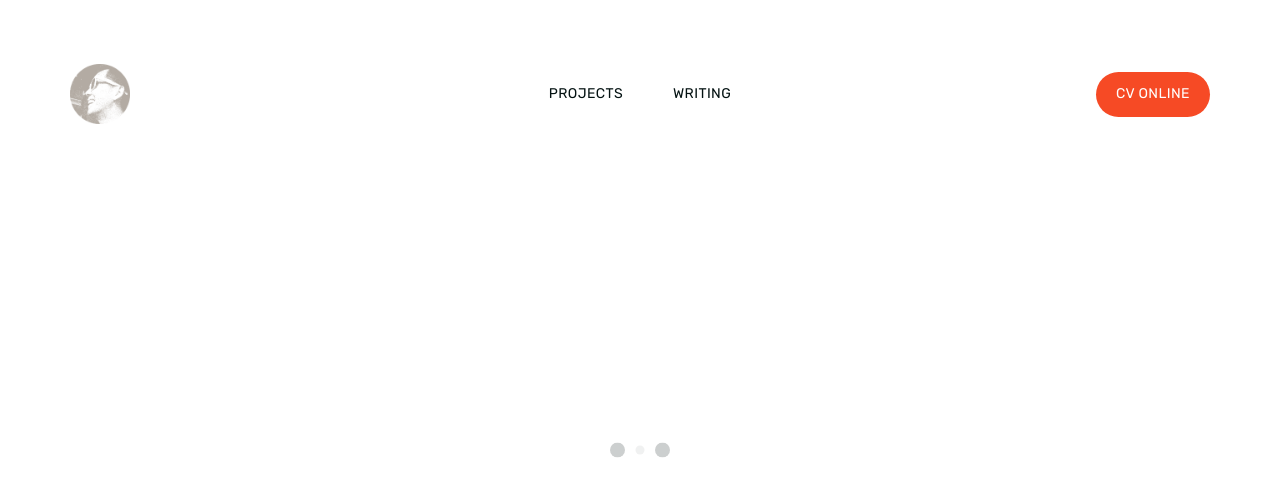
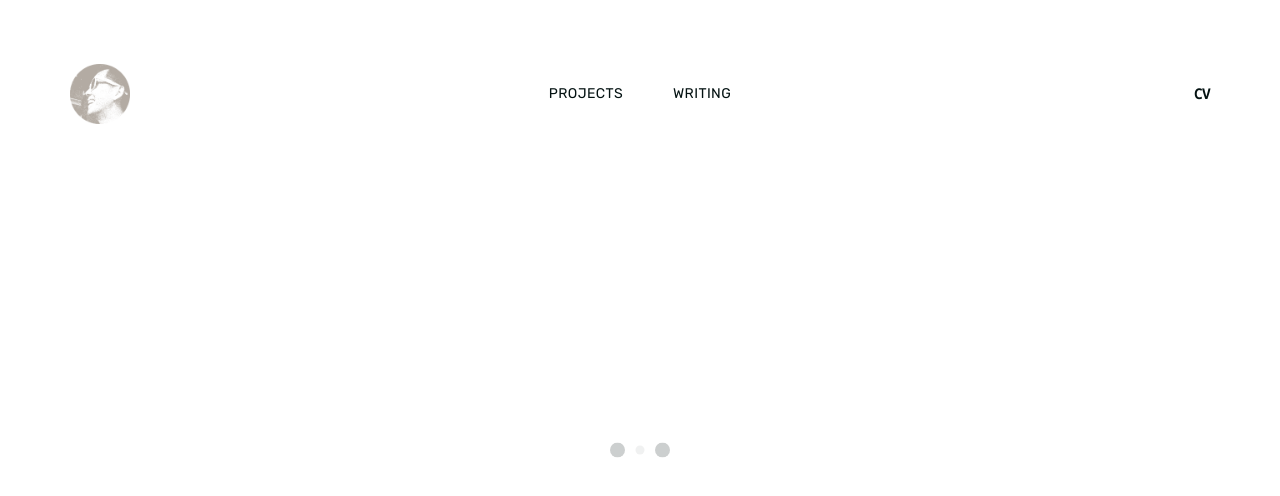
Before and after one commit to W-A-I-L-A-W-8/redesign, a Jekyll site: the page built from index.html, in a window 1280 px wide and 900 px high. Shown: the top 496 px of the window. Built offline with Jekyll 4.4.1, drawn with Linux system fonts in a browser that asks for light colours; nearby versions of some CDN libraries; comment, search, counter and statistics services are not loaded.

Commit message:
Update header.html

```diff
--- a/_includes/header.html
+++ b/_includes/header.html
@@ -31,7 +31,7 @@
 			</div>
 		</nav>
 
-		<a href="https://cv.wailaw.me/" class="header__cta button--fill">CV online</a>
+		<a href="https://drive.google.com/file/d/1WeJbcKGyHunIeCTc_90OxTanZALDga0_/view?usp=sharing" class="header__cta">CV</a>
 	</div>
 
 </header>
```
